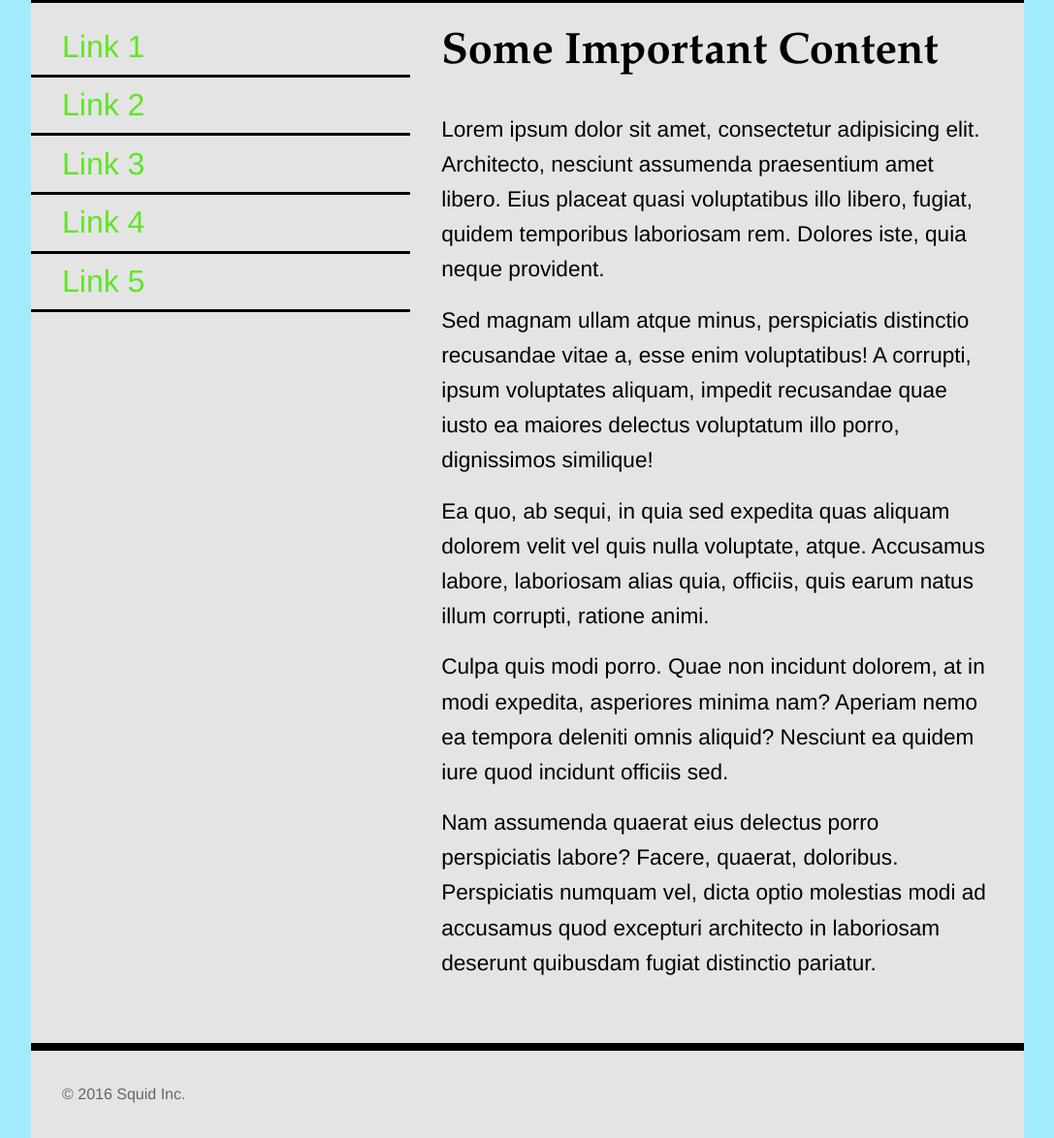
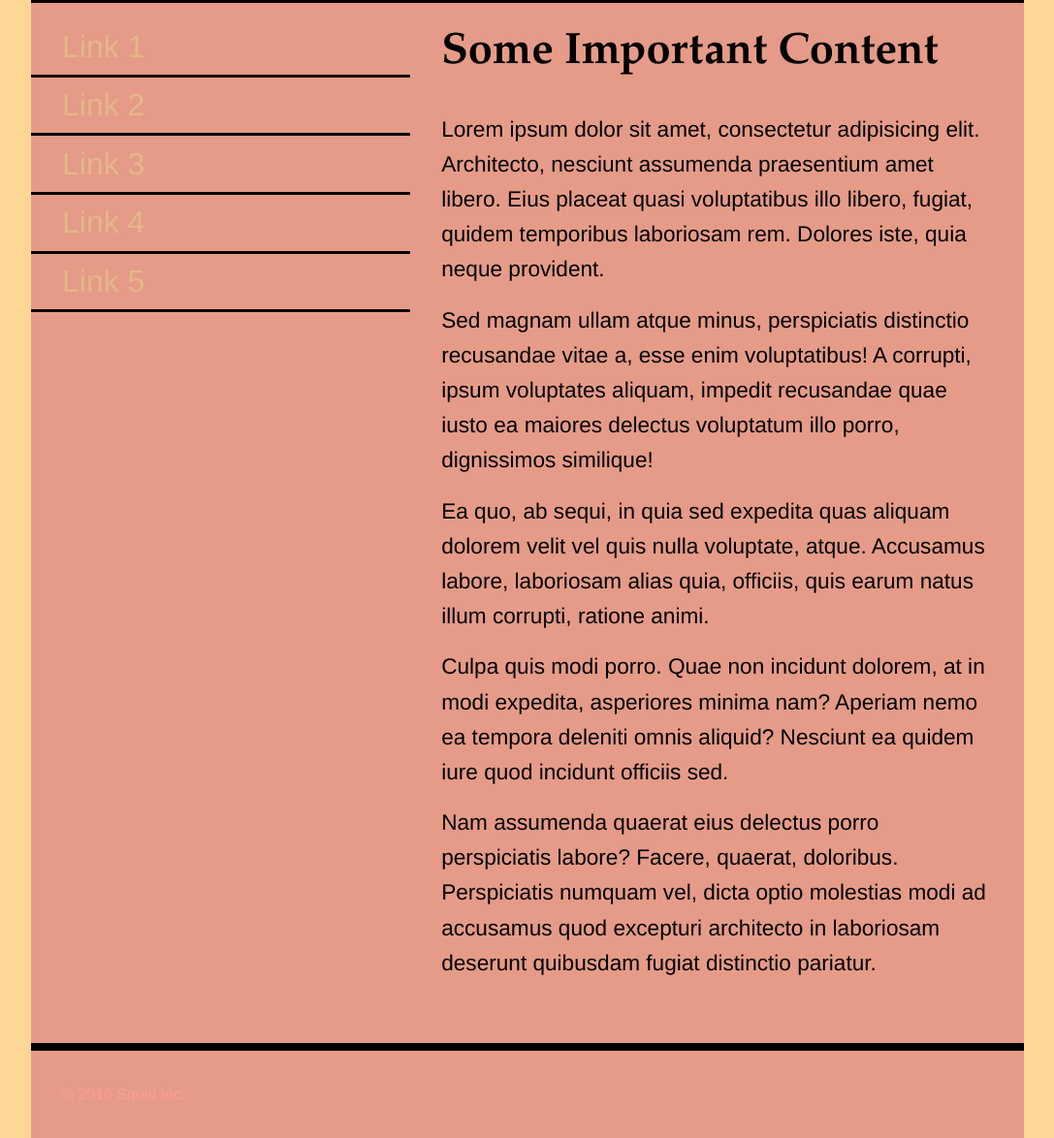
Before and after one commit to gao00078/colours, a plain HTML site: page analogous.html in a window 1280 px wide. Shown: the part 147-1321 px from the top of the page at 97% size, without its empty margins (96-1183 px from the left). Drawn offline with Linux system fonts and the light colour scheme.

Commit message:
Second changed pages

```diff
--- a/analogous.html
+++ b/analogous.html
@@ -24,7 +24,7 @@
             font-family: Helvetica, Arial, sans-serif;
         }
         html,body{
-            background-color: #A2EBFC;
+            background-color: #FED796;
         }
         h1{
             font-family: Palatino, 'Palatino Linotype', 'Palatino LT STD', 'Book Antiqua', Georgia, serif;
@@ -48,11 +48,11 @@
             text-decoration: none;
             border-bottom: 0.2rem solid black;
             padding: 0.2rem 2rem;
-            color: #61E525;
+            color: #E5B788;
         }
         nav li>a:hover,
         nav li>a:active{
-            color: #BD88E5;
+            color: #FCC2A2;
         }
         p{
             font-size: 1.414rem;
@@ -65,7 +65,7 @@
             width: 80%;
             max-width: 1200px;
             margin: 0 auto;
-            background-color: #e4e4e4;
+            background-color: #E59B88;
         }
         header{
             width:100%;
@@ -87,7 +87,7 @@
         footer p{
             font-size: 1rem;
             padding: 2rem;
-            color: #666;
+            color: #FE9D96;
         }
     </style>
 </head>
```
Also changed, not shown: complementary.html (+2 -2 lines), index.html (+5 -5 lines).
